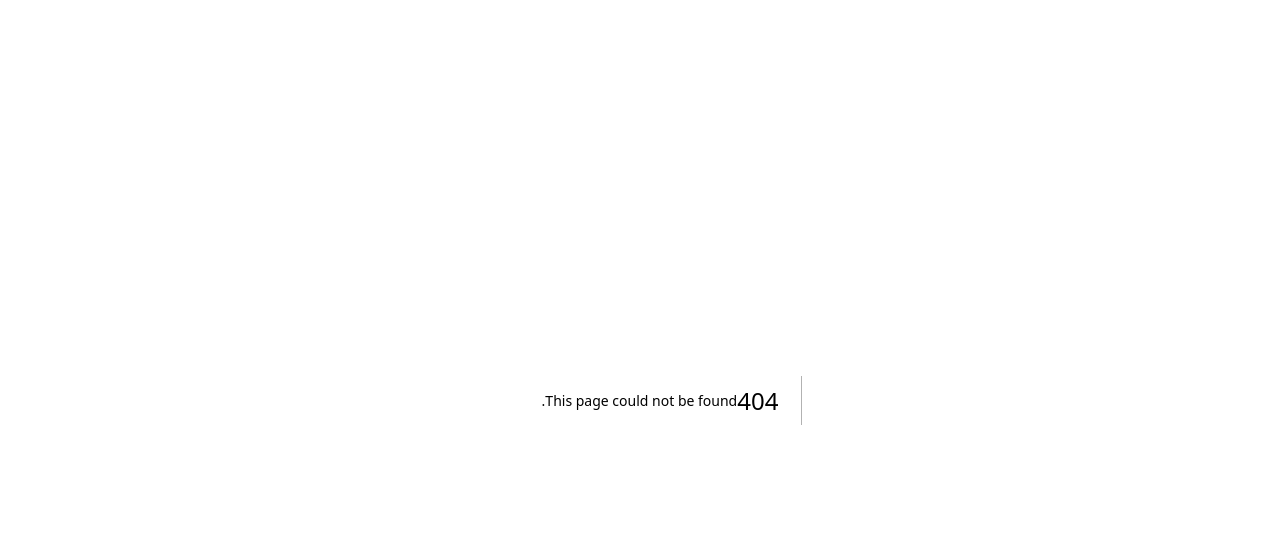
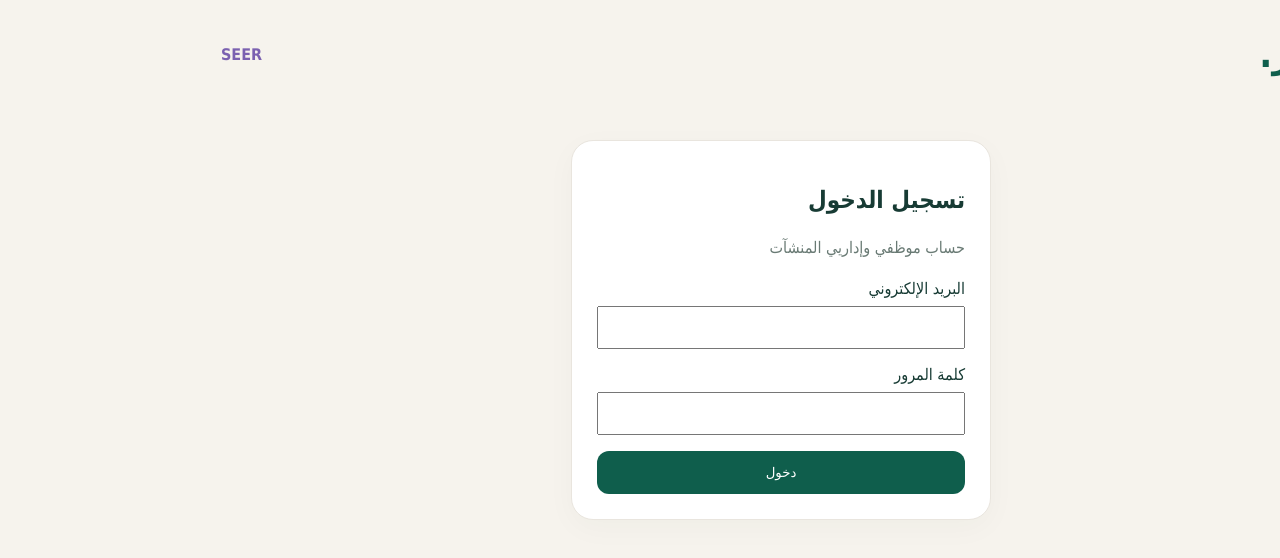
Before and after one commit to all3nazy/seer-app, a Next.js app: page /login in a window 1280 px wide. Before the commit this address had no page. Shown: the top 558 px of the page. Built offline with nearby package versions, Linux system fonts and the light colour scheme.

Commit message:
feat: implement protected login and organization dashboard

```diff
--- /dev/null
+++ b/app/login/page.tsx
@@ -0,0 +1,12 @@
+"use client";
+import { useState } from "react";
+import { getSupabaseBrowserClient } from "../../lib/supabase";
+export default function Login() {
+  const [email,setEmail]=useState(""); const [password,setPassword]=useState("");
+  const [error,setError]=useState(""); const [busy,setBusy]=useState(false);
+  async function signIn(e:React.FormEvent){e.preventDefault();setBusy(true);setError("");
+    try {const {error}=await getSupabaseBrowserClient().auth.signInWithPassword({email,password});if(error)throw error;window.location.assign("/dashboard");}
+    catch(e){setError(e instanceof Error?e.message:"تعذر تسجيل الدخول");}finally{setBusy(false);}
+  }
+  return <main className="shell"><header className="top"><a className="logo" href="/">سِير.</a><span className="tag">SEER</span></header><section className="card" style={{maxWidth:420,margin:"64px auto"}}><h1>تسجيل الدخول</h1><p>حساب موظفي وإداريي المنشآت</p><form onSubmit={signIn} style={{display:"grid",gap:16}}><label>البريد الإلكتروني<input type="email" required autoComplete="email" value={email} onChange={e=>setEmail(e.target.value)} style={{display:"block",width:"100%",padding:12,marginTop:8}}/></label><label>كلمة المرور<input type="password" required autoComplete="current-password" value={password} onChange={e=>setPassword(e.target.value)} style={{display:"block",width:"100%",padding:12,marginTop:8}}/></label>{error&&<p role="alert">{error}</p>}<button disabled={busy} style={{background:"#0f5e4c",color:"white",padding:14,border:0,borderRadius:12}}>{busy?"جارٍ التحقق...":"دخول"}</button></form></section></main>;
+}
```
